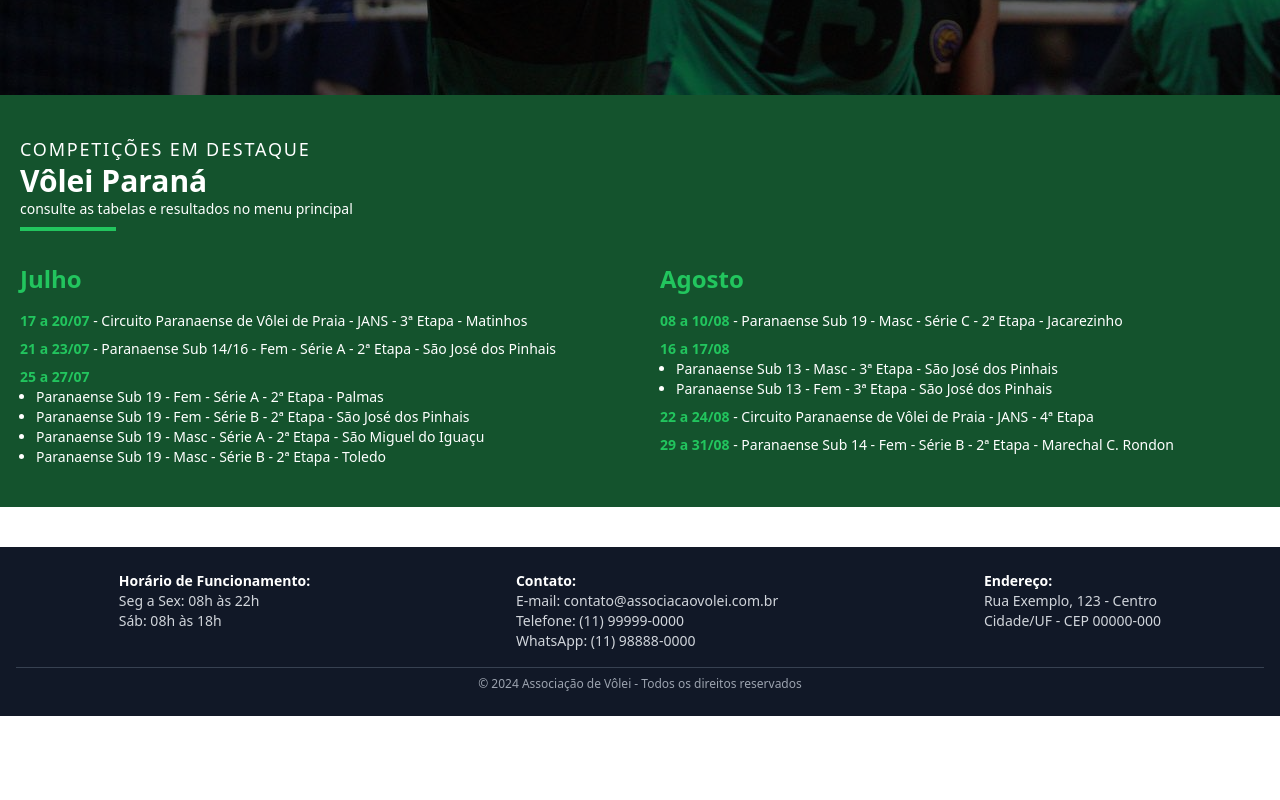
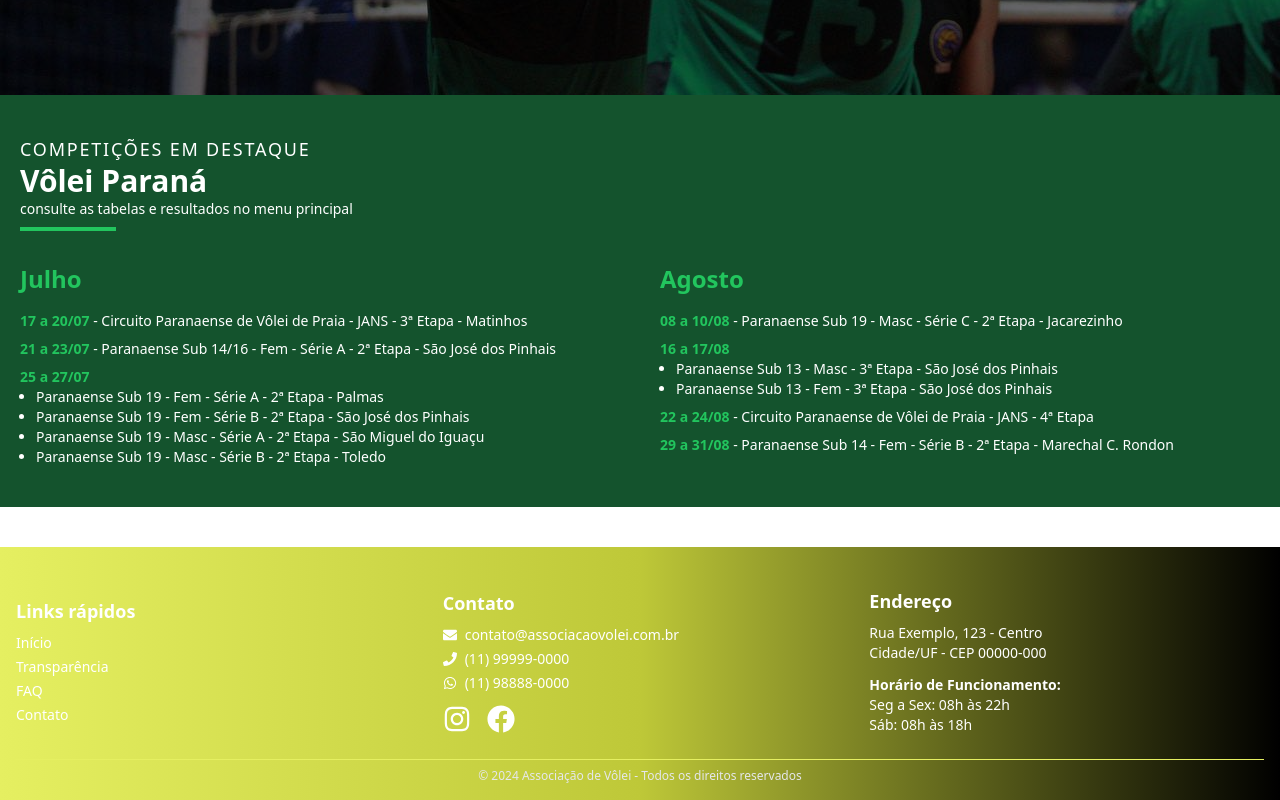
Before and after one commit to Joaozin148/SistemaNelp, a Next.js app: page / in a window 1280 px wide. Shown: the part 305-1105 px from the top of the page. Before the commit the page ends 1021 px from the top, so only its background shows below. Built offline with nearby package versions, Linux system fonts and the light colour scheme; a web font is replaced by a local one.

Commit message:
Alteração do footer

```diff
--- a/app/_components/footer.tsx
+++ b/app/_components/footer.tsx
@@ -1,29 +1,47 @@
 import React from 'react';
+import Link from 'next/link';
+import { FaInstagram, FaFacebook, FaEnvelope, FaWhatsapp, FaPhone } from 'react-icons/fa';
 
 export default function Footer() {
   return (
-    <footer className="bg-gray-900 text-gray-300 py-6 mt-10 text-sm">
-      <div className="container mx-auto px-4 text-center md:text-left">
-        <div className="flex flex-col md:flex-row justify-around mb-4">
-          <div className="mb-4 md:mb-0">
-            <strong className="text-white">Horário de Funcionamento:</strong><br />
-            Seg a Sex: 08h às 22h<br />
-            Sáb: 08h às 18h
+    <footer className="bg-gradient-to-r from-[#e5ef61] via-[#bec838] to-[#000000] text-white pt-10 pb-4 mt-10 text-sm">
+      <div className="container mx-auto px-4">
+        <div className="flex flex-col md:flex-row justify-between items-start md:items-center gap-8 mb-6">
+          {/* Links rápidos */}
+          <div className="flex-1 mb-4 md:mb-0">
+            <h3 className="text-lg font-bold mb-2">Links rápidos</h3>
+            <ul className="space-y-1">
+              <li><Link href="/" className="hover:underline">Início</Link></li>
+              <li><Link href="/transparencia/relatorios-atividade" className="hover:underline">Transparência</Link></li>
+              <li><Link href="/faq" className="hover:underline">FAQ</Link></li>
+              <li><Link href="/contato" className="hover:underline">Contato</Link></li>
+            </ul>
           </div>
-          <div className="mb-4 md:mb-0">
-            <strong className="text-white">Contato:</strong><br />
-            E-mail: contato@associacaovolei.com.br<br />
-            Telefone: (11) 99999-0000<br />
-            WhatsApp: (11) 98888-0000
+          {/* Contato */}
+          <div className="flex-1 mb-4 md:mb-0">
+            <h3 className="text-lg font-bold mb-2">Contato</h3>
+            <div className="flex flex-col gap-1">
+              <span className="flex items-center gap-2"><FaEnvelope /> contato@associacaovolei.com.br</span>
+              <span className="flex items-center gap-2"><FaPhone /> (11) 99999-0000</span>
+              <span className="flex items-center gap-2"><FaWhatsapp /> (11) 98888-0000</span>
+            </div>
+            <div className="flex gap-4 mt-3">
+              <Link href="https://www.instagram.com/nelp_univolei/" target="_blank" rel="noopener" className="hover:text-[#e5ef61] transition-colors"><FaInstagram size={28} /></Link>
+              <Link href="https://www.facebook.com/nelpvoleibol" target="_blank" rel="noopener" className="hover:text-[#e5ef61] transition-colors"><FaFacebook size={28} /></Link>
+            </div>
           </div>
-          <div>
-            <strong className="text-white">Endereço:</strong><br />
-            Rua Exemplo, 123 - Centro<br />
-            Cidade/UF - CEP 00000-000
+          {/* Endereço e horário */}
+          <div className="flex-1">
+            <h3 className="text-lg font-bold mb-2">Endereço</h3>
+            <p>Rua Exemplo, 123 - Centro<br />Cidade/UF - CEP 00000-000</p>
+            <div className="mt-3">
+              <h4 className="font-semibold">Horário de Funcionamento:</h4>
+              <p>Seg a Sex: 08h às 22h<br />Sáb: 08h às 18h</p>
+            </div>
           </div>
         </div>
-        <hr className="border-gray-700 mb-2" />
-        <p className="text-center text-gray-400 text-xs">
+        <hr className="border-[#e5ef61] mb-2" />
+        <p className="text-center text-gray-200 text-xs">
           © 2024 Associação de Vôlei - Todos os direitos reservados
         </p>
       </div>
```
